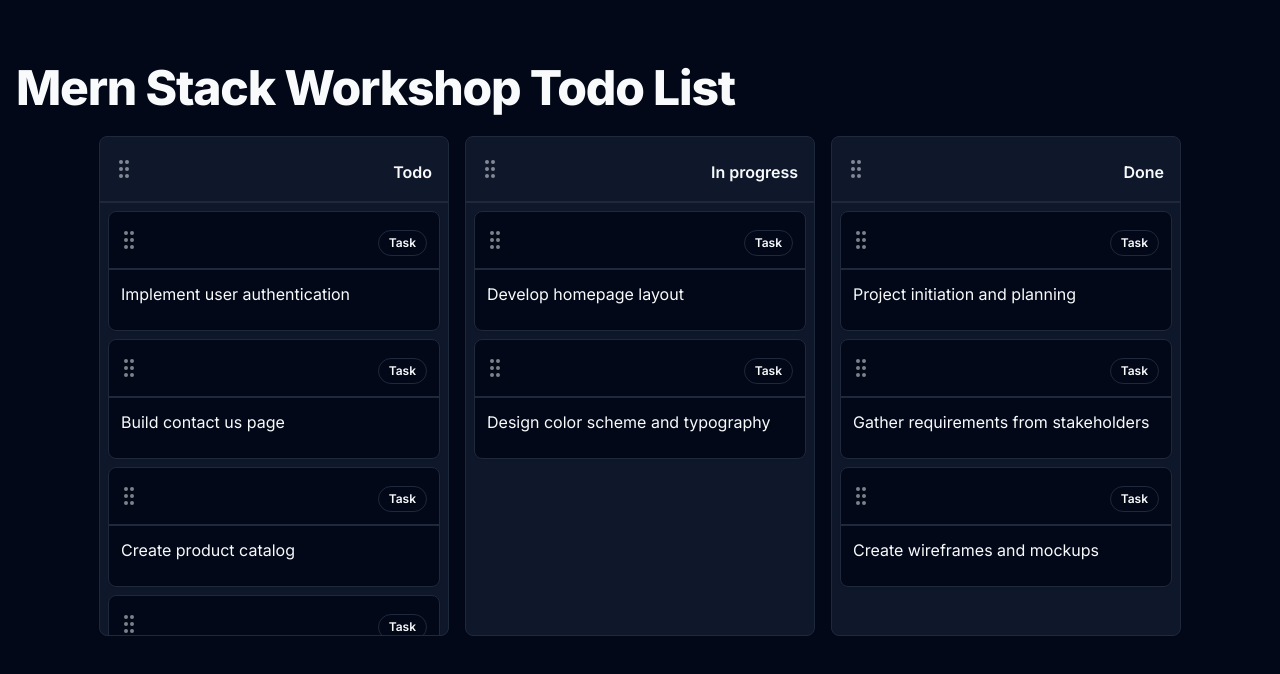
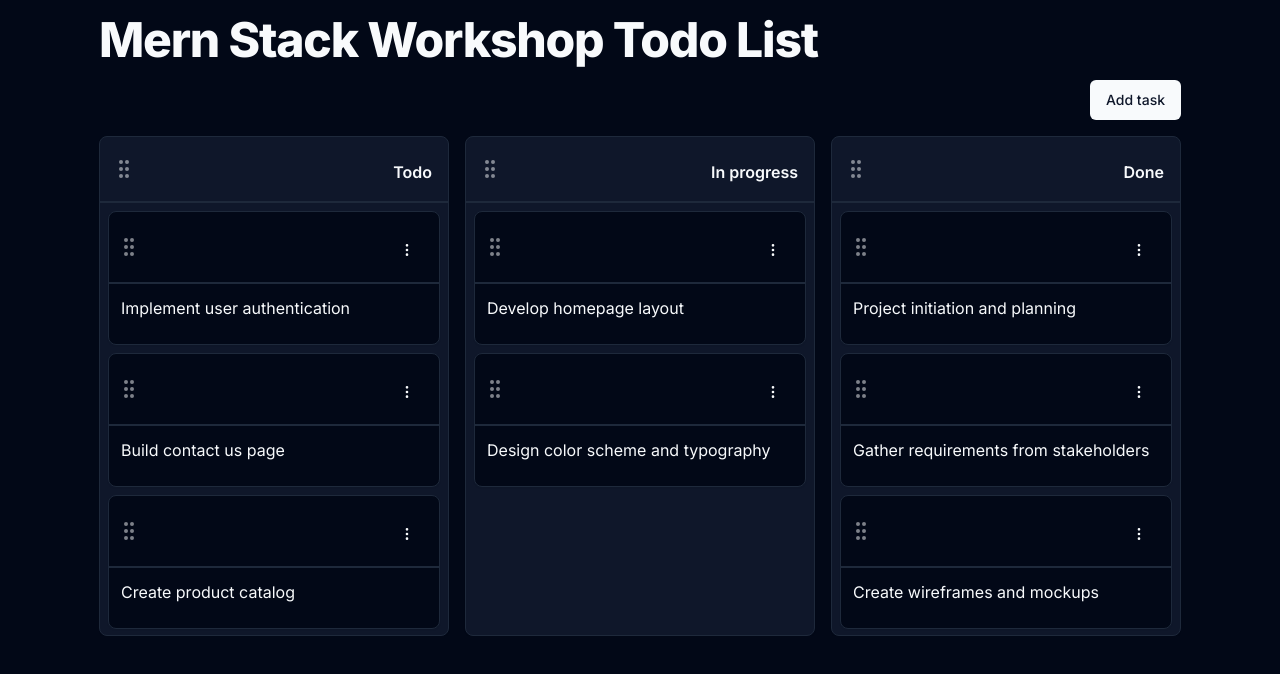
Before and after one commit to Minas-Code/interns-mern-workshop, a Next.js app in the folder FE/: page /todos/list in a window 1280 px wide. Shown: the top 674 px of the page. Built offline with nearby package versions, Linux system fonts and the light colour scheme.

Commit message:
fix: small changes

```diff
--- a/FE/src/app/todos/layout.tsx
+++ b/FE/src/app/todos/layout.tsx
@@ -1,7 +1,7 @@
 import React from 'react';
 
 const layout = ({ children }: { children: React.ReactNode }) => {
-  return <div>{children}</div>;
+  return <div className="p-4 justify-center flex flex-col items-center">{children}</div>;
 };
 
 export default layout;
--- a/FE/src/app/todos/list/TodoListPage.tsx
+++ b/FE/src/app/todos/list/TodoListPage.tsx
@@ -1,24 +1,19 @@
 import { KanbanBoard } from '@/components/common/KanbanBoard';
 import { Button } from '@/components/ui/button';
+import { PAGE_ROUTES } from '@/constants/API_ROUTES';
+import { useRouter } from 'next/navigation';
 import React from 'react';
 
 const TodoListPage = () => {
+  const router = useRouter();
   return (
-    <div className="min-h-screen flex flex-col">
-      <header className="flex justify-between w-full flex-row p-4">
-        <Button variant="link" asChild className="text-primary h-8 w-8 p-0">
-          <a href="https://github.com/Georgegriff/react-dnd-kit-tailwind-shadcn-ui"></a>
-        </Button>
-        <Button variant="link" asChild className="text-primary h-16 w-16"></Button>
-        {/* <ThemeToggle /> */}
-      </header>
-      <main className="mx-4 flex flex-col gap-6">
-        <h1 className="scroll-m-20 text-4xl font-extrabold tracking-tight lg:text-5xl">
-          Mern Stack Workshop Todo List
-        </h1>
-        <KanbanBoard />
-      </main>
-    </div>
+    <section className="min-h-screen flex gap-4 flex-col">
+      <h1 className="scroll-m-20 text-4xl font-extrabold tracking-tight lg:text-5xl">Mern Stack Workshop Todo List</h1>
+      <div className="justify-end flex">
+        <Button onClick={() => router.push(PAGE_ROUTES.TODOS_CREATE)}>Add task</Button>
+      </div>
+      <KanbanBoard />
+    </section>
   );
 };
 
--- a/FE/src/app/todos/[action]/TodoActionPage.tsx
+++ b/FE/src/app/todos/manage-todo/TodoActionPage.tsx
@@ -26,11 +26,7 @@ const TodoActionPage = () => {
     },
     resolver: zodResolver(createTaskSchema),
   });
-  const {
-    register,
-    handleSubmit,
-    formState: { errors },
-  } = form;
+  const { handleSubmit } = form;
   const onSubmit = (data: CreateTaskSchemaType) => console.log(data);
   return (
     <section className="flex flex-col justify-center items-center h-screen gap-8">
@@ -65,7 +61,7 @@ const TodoActionPage = () => {
                   name="description"
                   render={({ field }) => (
                     <FormItem>
-                      <FormLabel>Task Description</FormLabel>
+                      <FormLabel>Description</FormLabel>
                       <FormControl>
                         <Textarea className="w-full" {...field} />
                       </FormControl>
--- a/FE/src/components/common/ErrorView.tsx
+++ /dev/null
@@ -1,6 +0,0 @@
-'use client';
-const ErrorView = () => {
-  return <div>ErrorView</div>;
-};
-
-export default ErrorView;
--- a/FE/src/components/common/TaskCard.tsx
+++ b/FE/src/components/common/TaskCard.tsx
@@ -4,9 +4,18 @@ import { CSS } from '@dnd-kit/utilities';
 import { Card, CardContent, CardHeader } from '@/components/ui/card';
 import { Button } from '@/components/ui/button';
 import { cva } from 'class-variance-authority';
-import { GripVertical } from 'lucide-react';
-import { Badge } from '@/components/ui/badge';
+import { GripVertical, MoreHorizontal, MoreVertical } from 'lucide-react';
 import { ColumnId } from './KanbanBoard';
+import {
+  DropdownMenu,
+  DropdownMenuContent,
+  DropdownMenuItem,
+  DropdownMenuLabel,
+  DropdownMenuTrigger,
+} from '../ui/dropdown-menu';
+import Link from 'next/link';
+import { useRouter } from 'next/navigation';
+import { PAGE_ROUTES } from '@/constants/API_ROUTES';
 
 export interface Task {
   id: UniqueIdentifier;
@@ -27,6 +36,7 @@ export interface TaskDragData {
 }
 
 export function TaskCard({ task, isOverlay }: TaskCardProps) {
+  const router = useRouter();
   const { setNodeRef, attributes, listeners, transform, transition, isDragging } = useSortable({
     id: task.id,
     data: {
@@ -70,9 +80,29 @@ export function TaskCard({ task, isOverlay }: TaskCardProps) {
           <span className="sr-only">Move task</span>
           <GripVertical />
         </Button>
-        <Badge variant={'outline'} className="ml-auto font-semibold">
+        {/* <Badge variant={'outline'} className="ml-auto font-semibold">
           Task
-        </Badge>
+        </Badge> */}
+        <div className="ml-auto">
+          <DropdownMenu>
+            <DropdownMenuTrigger asChild>
+              <Button aria-haspopup="true" size="icon" variant="ghost">
+                <MoreVertical className="h-4 w-4" />
+                <span className="sr-only">Toggle menu</span>
+              </Button>
+            </DropdownMenuTrigger>
+            <DropdownMenuContent align="end">
+              <DropdownMenuLabel>Actions</DropdownMenuLabel>
+              <DropdownMenuItem
+                className="cursor-pointer"
+                onClick={() => router.push(`${PAGE_ROUTES.TODOS_CREATE}?taskId=${task.id}`)}
+              >
+                Edit
+              </DropdownMenuItem>
+              <DropdownMenuItem className="cursor-pointer">Delete</DropdownMenuItem>
+            </DropdownMenuContent>
+          </DropdownMenu>
+        </div>
       </CardHeader>
       <CardContent className="px-3 pt-3 pb-6 text-left whitespace-pre-wrap">{task.content}</CardContent>
     </Card>
--- a/FE/src/components/common/index.ts
+++ /dev/null
@@ -1 +0,0 @@
-export { default as ErrorView } from './ErrorView';
--- a/FE/src/constants/API_ROUTES.ts
+++ b/FE/src/constants/API_ROUTES.ts
@@ -1,8 +1,7 @@
 export enum PAGE_ROUTES {
   BASE = '/',
   TODOS_LIST = '/todos/list',
-  TODOS_CREATE = '/todos/create',
-  TODOS_EDIT = '/todos/edit',
+  TODOS_CREATE = '/todos/manage-todo',
   SIGN_IN = '/sign-in',
   SIGN_UP = '/sign-up',
   NOT_FOUND = '/404',
--- a/FE/src/middleware.ts
+++ b/FE/src/middleware.ts
@@ -1,11 +1,15 @@
 import { API_ROUTES, PAGE_ROUTES } from '@/constants/API_ROUTES';
 import { NextRequest, NextResponse } from 'next/server';
 
-export const PUBLIC_PAGE_ROUTES: PAGE_ROUTES[] = [PAGE_ROUTES.SIGN_IN, PAGE_ROUTES.SIGN_UP];
+export const PUBLIC_PAGE_ROUTES: PAGE_ROUTES[] = [
+  PAGE_ROUTES.SIGN_IN,
+  PAGE_ROUTES.SIGN_UP,
+  PAGE_ROUTES.TODOS_LIST,
+  PAGE_ROUTES.TODOS_CREATE,
+];
 export const PROTECTED_PAGE_ROUTES: PAGE_ROUTES[] = [
   PAGE_ROUTES.BASE,
   PAGE_ROUTES.TODOS_CREATE,
-  PAGE_ROUTES.TODOS_EDIT,
   PAGE_ROUTES.TODOS_LIST,
 ];
 
```
Also changed, not shown: FE/src/app/todos/manage-todo/page.tsx (renamed from FE/src/app/todos/[action]/page.tsx).
